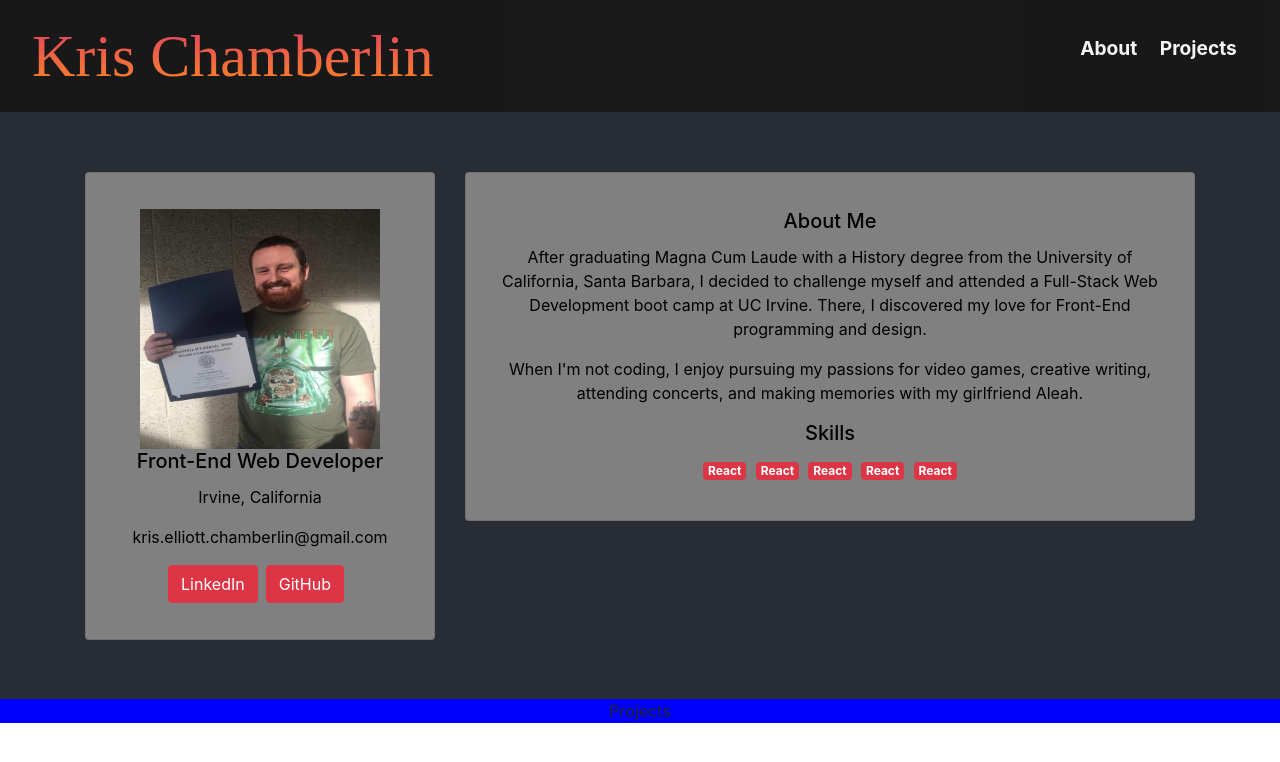
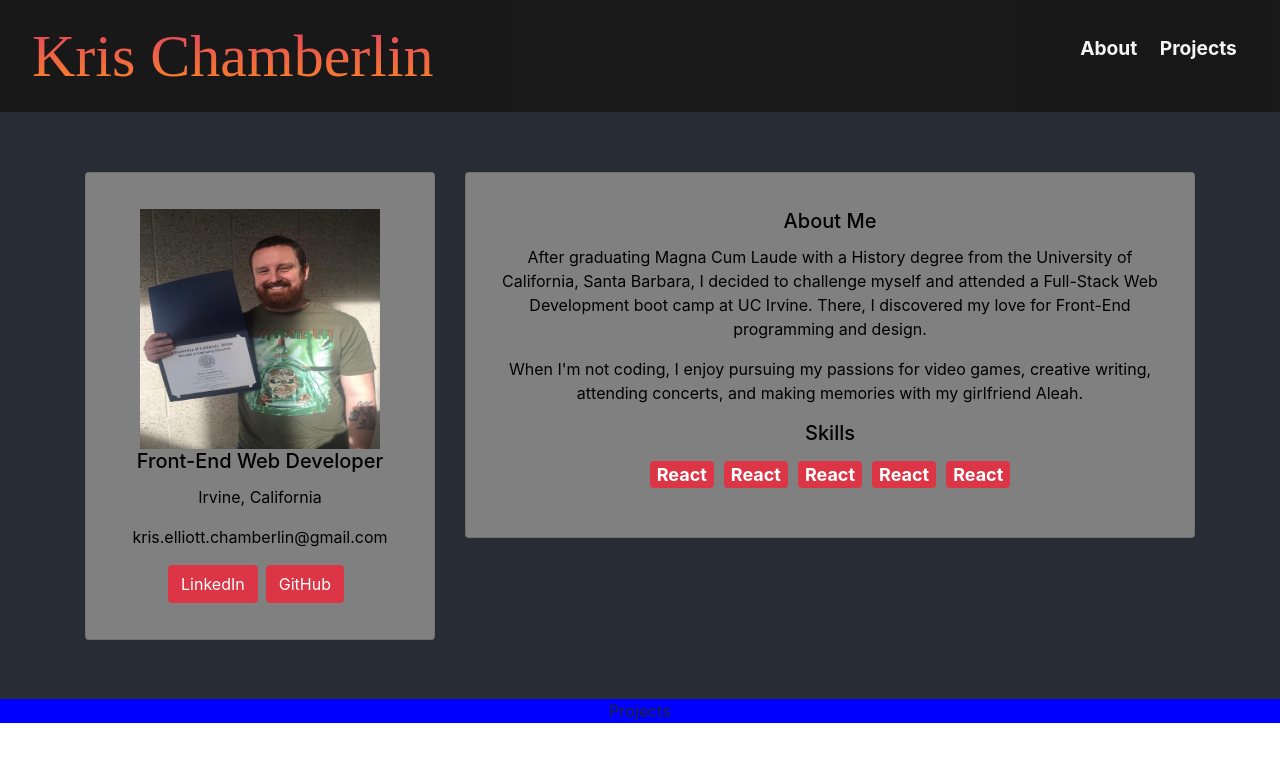
Before and after one commit to kechamberlin/kris-chamberlin-portfolio, a React (Create React App) app: page / in a window 1280 px wide. Shown: the top 762 px of the page. Built offline with nearby package versions, Linux system fonts and the light colour scheme; a web font is replaced by a local one.

Commit message:
Imported and added react-bootstrap badges.  This is being tested out and may or may not be in the deployed project.

```diff
--- a/src/components/About.js
+++ b/src/components/About.js
@@ -68,11 +68,13 @@ function About() {
                   memories with my girlfriend Aleah.
                 </Card.Text>
                 <Card.Title>Skills</Card.Title>
-                <Badge variant='danger'>React</Badge>
-                <Badge variant='danger'>React</Badge>
-                <Badge variant='danger'>React</Badge>
-                <Badge variant='danger'>React</Badge>
-                <Badge variant='danger'>React</Badge>
+                <h4>
+                  <Badge variant='danger'>React</Badge>
+                  <Badge variant='danger'>React</Badge>
+                  <Badge variant='danger'>React</Badge>
+                  <Badge variant='danger'>React</Badge>
+                  <Badge variant='danger'>React</Badge>
+                </h4>
               </Card.Body>
             </Card>
           </Col>
```
